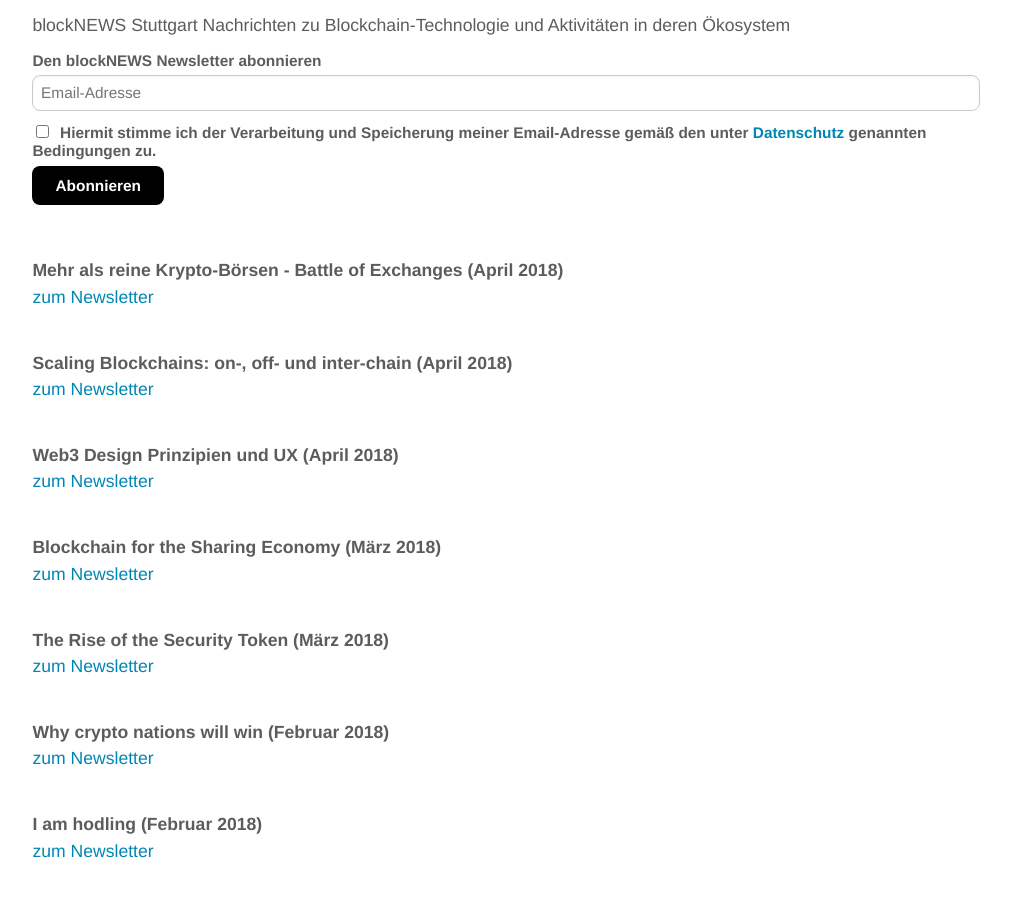
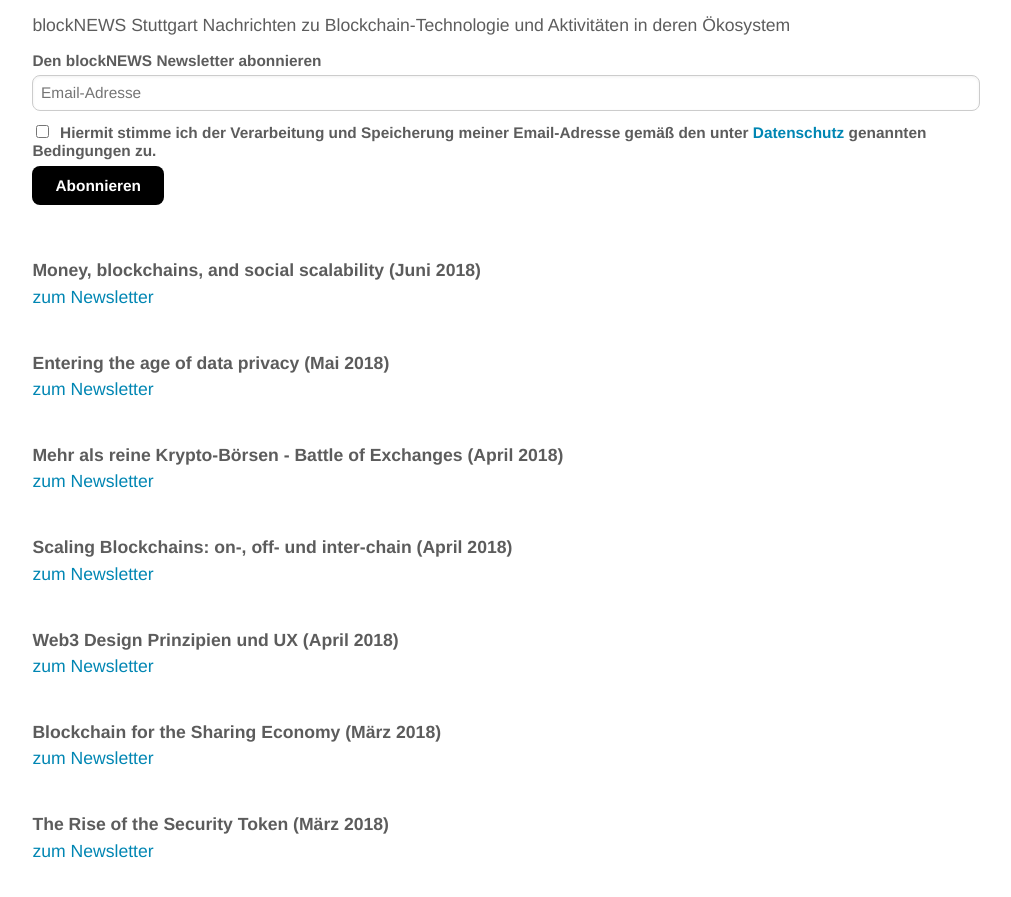
Before and after one commit to blocklab/site, a Jekyll site: the page built from newsletter.md, in a window 1280 px wide and 900 px high, scrolled down 529 px. Shown: the top 897 px of the window, without its empty margins (134-1145 px from the left). Built offline with Jekyll 4.4.1, drawn with Linux system fonts in a browser that asks for light colours; comment, search, counter and statistics services are not loaded.

Commit message:
Update newsletter.md

```diff
--- a/newsletter.md
+++ b/newsletter.md
@@ -33,6 +33,16 @@ Nachrichten zu Blockchain-Technologie und Aktivitäten in deren Ökosystem
 <!--End mc_embed_signup-->
 
 <br>
+<br>
+**Money, blockchains, and social scalability (Juni 2018)**
+<br>
+[zum Newsletter](https://mailchi.mp/bed2f4a04e7f/blockchain-in-der-kw16-private-key-und-wallet-sicherheit-594461)
+
+<br>
+**Entering the age of data privacy (Mai 2018)**
+<br>
+[zum Newsletter](https://mailchi.mp/ab8a7aaa22c7/blockchain-in-der-kw16-private-key-und-wallet-sicherheit-590417)
+
 <br>
 **Mehr als reine Krypto-Börsen - Battle of Exchanges (April 2018)**
 <br>
```
